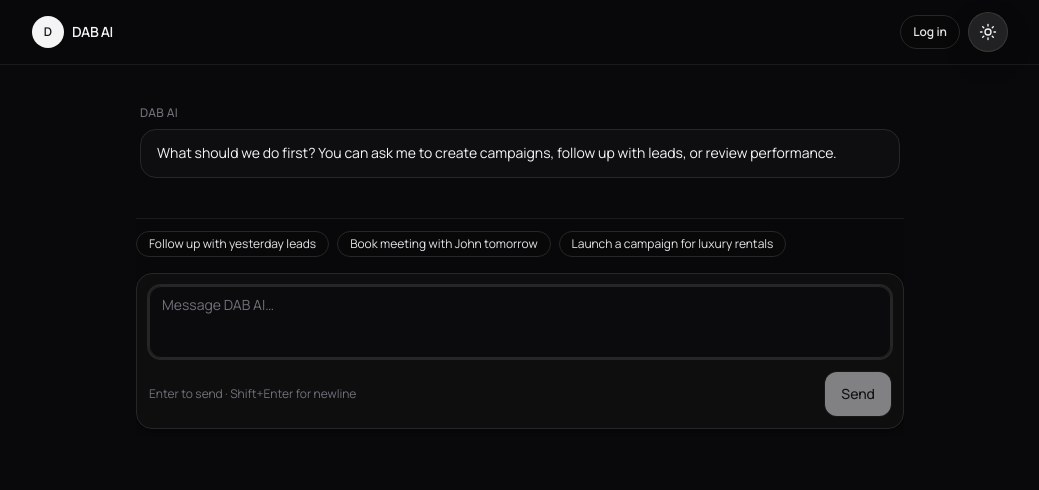
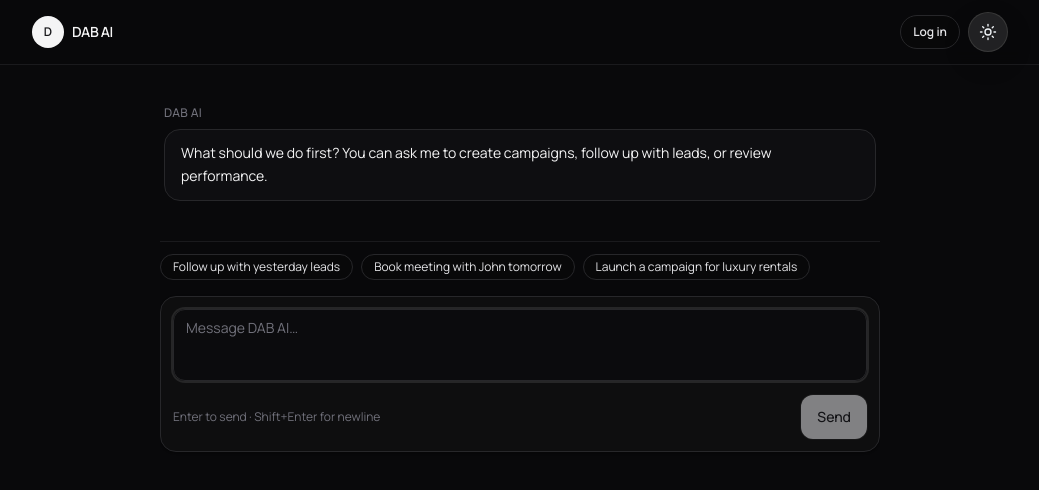
Before and after one commit to max345789/DAB-ai, a Next.js app: page /chat in a window 1280 px wide. Shown: the top 490 px of the page, without its empty margins (120-1159 px from the left). Built offline with nearby package versions, Linux system fonts and the light colour scheme; no server answers.

Commit message:
Chat: lock page scroll, keep composer pinned

```diff
--- /dev/null
+++ b/src/app/chat/layout.tsx
@@ -0,0 +1,9 @@
+export default function ChatLayout({ children }: { children: React.ReactNode }) {
+  // Chat should behave like a single-screen app:
+  // messages scroll, composer stays pinned, no page-level scrolling.
+  return (
+    <div className="-mx-4 -my-6 h-full overflow-hidden sm:-mx-6 sm:-my-6">
+      {children}
+    </div>
+  );
+}
--- a/src/app/chat/page.tsx
+++ b/src/app/chat/page.tsx
@@ -2,8 +2,10 @@ import { ChatWindow } from "@/components/ChatWindow";
 
 export default function ChatPage() {
   return (
-    <div className="mx-auto h-full w-full max-w-3xl">
-      <ChatWindow />
+    <div className="mx-auto flex h-full w-full max-w-3xl flex-col px-4 py-4 sm:px-6 sm:py-6">
+      <div className="flex-1 min-h-0">
+        <ChatWindow />
+      </div>
     </div>
   );
 }
```
